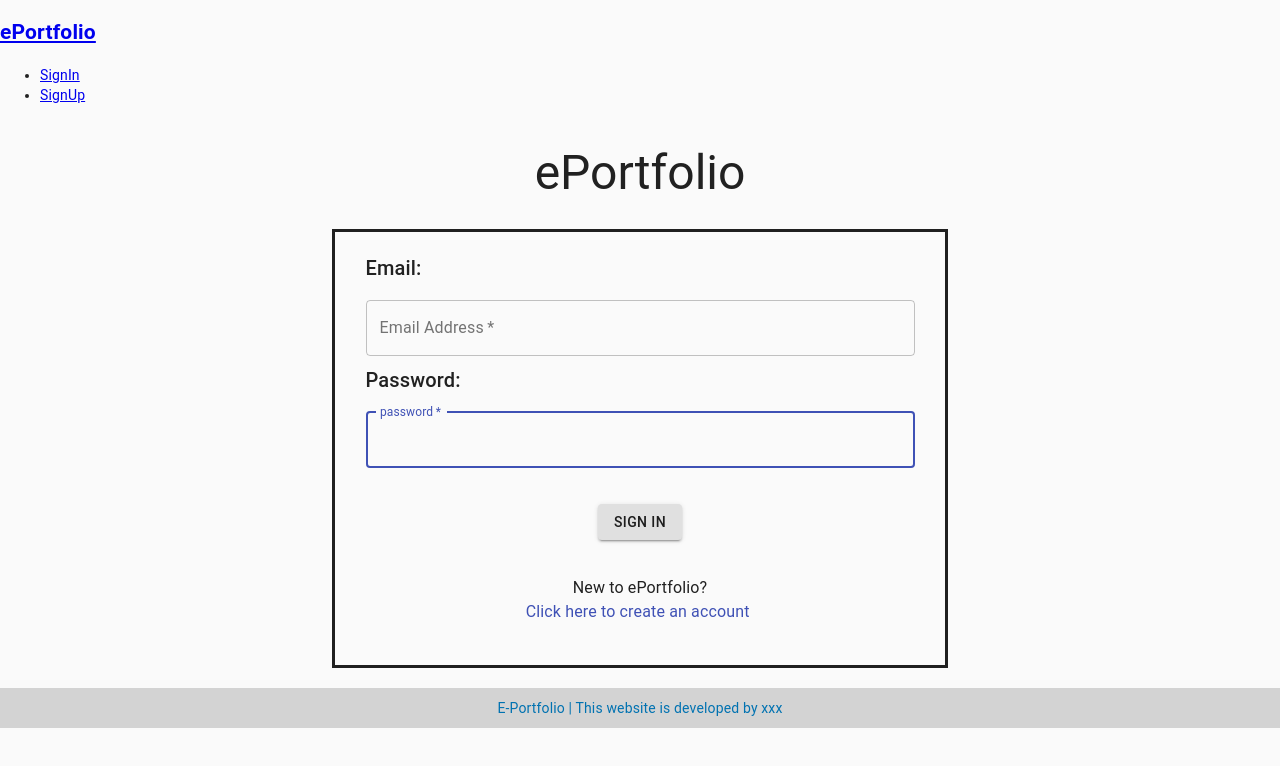
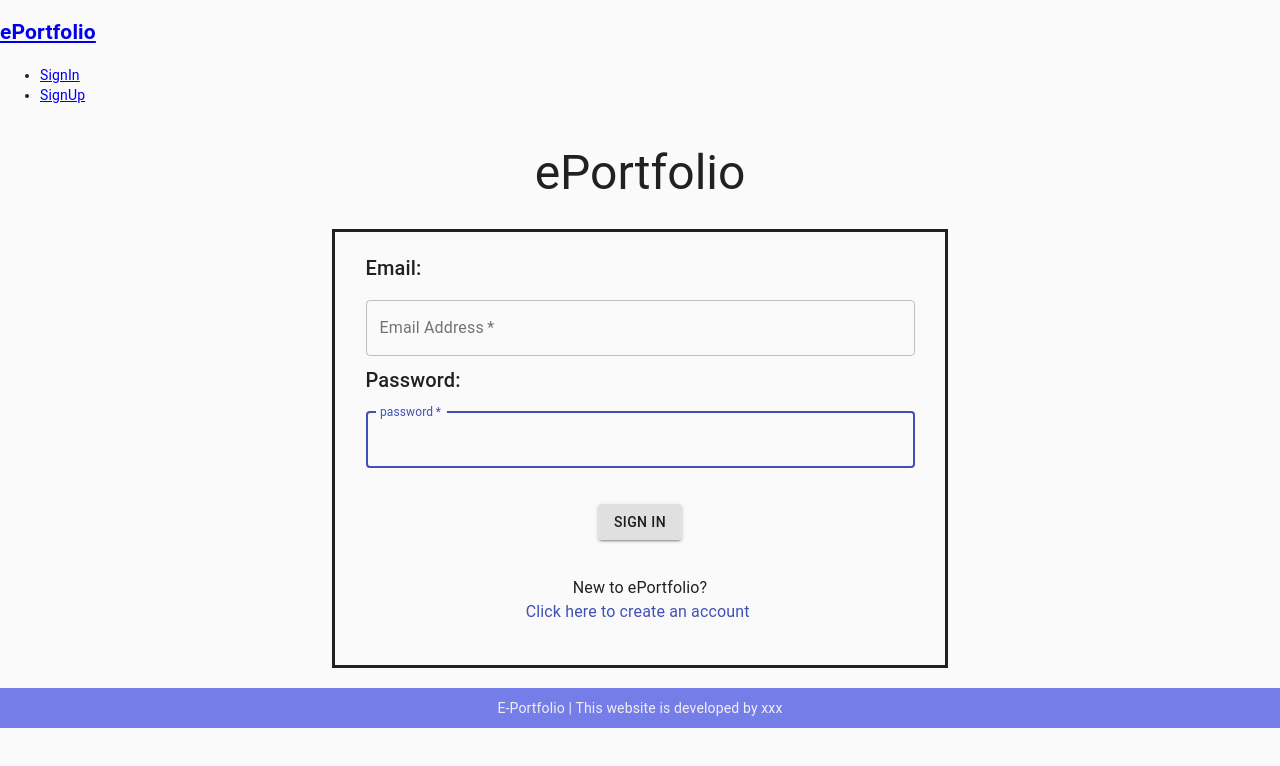
Before and after one commit to Scarletlake/ePortfolio_team2, a React (Create React App) app in the folder client/: page /user/signin in a window 1280 px wide. Shown: the top 766 px of the page. Built offline with nearby package versions, Linux system fonts and the light colour scheme; the HTML template or start-up script is replaced by a standard one.

Commit message:
Update Footer.js

```diff
--- a/client/src/components/Footer.js
+++ b/client/src/components/Footer.js
@@ -5,8 +5,8 @@ export default function Footer() {
         <div>
             <footer style={{
                 padding: "10px 0",
-                backgroundColor: "lightgray",
-                color: "#0072b1",
+                backgroundColor: "#757de8",
+                color: "#f0f0f0",
                 textAlign: "center",
                 fontSize: "14px",
                 width: "100%"}}>
```
